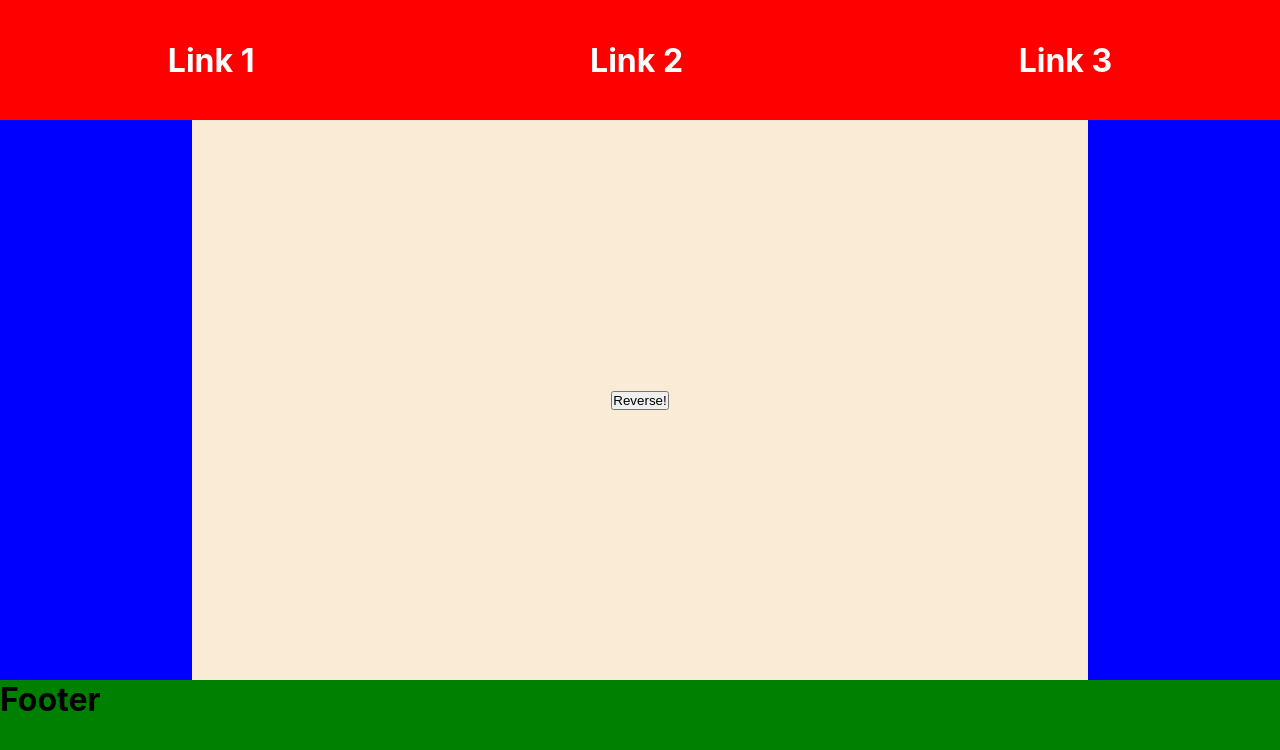
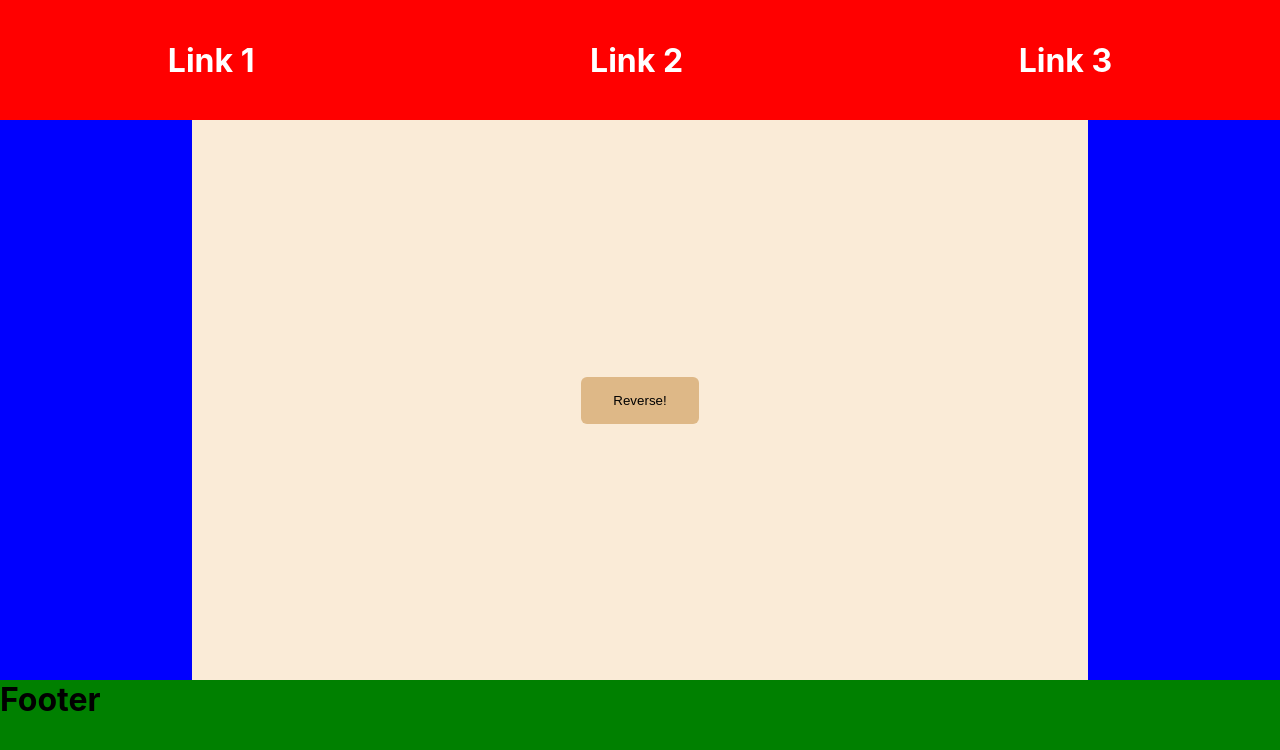
Before and after one commit to jsoomie/animations-folder, a React (Create React App) app in the folder gsap-tuts/: page / in a window 1280 px wide. Shown: the top 750 px of the page. Built offline with nearby package versions, Linux system fonts and the light colour scheme.

Commit message:
chore: add additional styles to button

```diff
--- a/gsap-tuts/src/components/Main/index.tsx
+++ b/gsap-tuts/src/components/Main/index.tsx
@@ -2,10 +2,8 @@ import "./main.css";
 import { useEffect } from "react";
 import { gsap } from "gsap";
 
-export const Main = () => {
+export const mainAnimate = () => {
   const timeline = gsap.timeline({ defaults: { duration: 1 } });
-
-  useEffect(() => {
   timeline
     .from(".right", {
       x: "-100vw",
@@ -34,7 +32,12 @@ export const Main = () => {
       },
       3
     );
-  }, [timeline]);
+};
+
+export const Main = () => {
+  useEffect(() => {
+    mainAnimate();
+  }, []);
 
   return (
     <div id="Main">
--- a/gsap-tuts/src/components/Main/main.css
+++ b/gsap-tuts/src/components/Main/main.css
@@ -12,6 +12,14 @@
 
 #Main .button {
   align-self: center;
+  padding: 1rem 2rem;
+  border-radius: 6px;
+  border: 0;
+  background-color: burlywood;
+}
+
+#Main .button:hover {
+  background-color: #fff;
 }
 
 #Main .sidebar {
```
Lines whose indentation alone changed are shown as unchanged.
